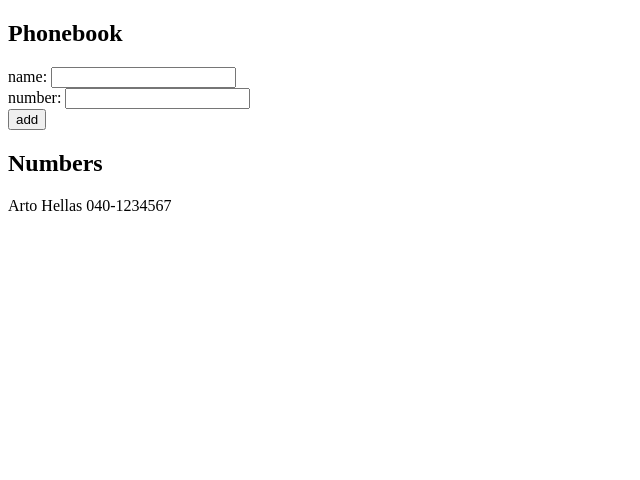
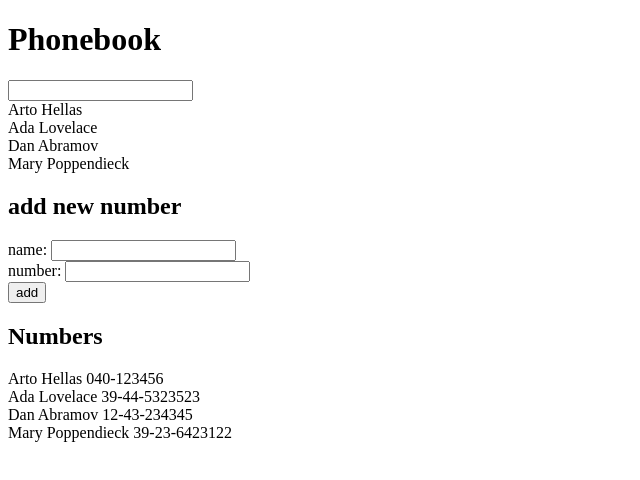
Before and after one commit to Some0ne3lse/fullstackopen_assignments, a React (Vite) app in the folder part2/phonebook/: page / in a window 1280 px wide. Shown: the top 480 px of the page, without its empty margins (0-640 px from the left). Built offline with nearby package versions, Linux system fonts and the light colour scheme.

Commit message:
Starting on filter

```diff
--- a/part2/phonebook/src/App.jsx
+++ b/part2/phonebook/src/App.jsx
@@ -3,11 +3,14 @@
 
 const App = () => {
   const [persons, setPersons] = useState([
-    { name: "Arto Hellas", number: "040-1234567" },
+    { name: "Arto Hellas", number: "040-123456", id: 1 },
+    { name: "Ada Lovelace", number: "39-44-5323523", id: 2 },
+    { name: "Dan Abramov", number: "12-43-234345", id: 3 },
+    { name: "Mary Poppendieck", number: "39-23-6423122", id: 4 },
   ]);
   const [newName, setNewName] = useState("");
   const [newNumber, setNewNumber] = useState("");
-
+  const [filteredNames, setFilteredNames] = useState(persons);
   const addPerson = (event) => {
     event.preventDefault();
     const personObject = {
@@ -31,9 +34,22 @@
     setNewNumber(event.target.value);
   };
 
+  const handleFilter = (event) => {
+    const value = event.target.value;
+    const filtered = persons.filter((person) => person.name.includes(value));
+    setFilteredNames(filtered);
+  };
+
   return (
     <div>
-      <h2>Phonebook</h2>
+      <h1>Phonebook</h1>
+      <input onChange={handleFilter} />
+      <ul>
+        {filteredNames.map((person) => (
+          <li>{person.name}</li>
+        ))}
+      </ul>
+      <h2>add new number</h2>
       <form onSubmit={addPerson}>
         <div>
           name: <input value={newName} onChange={handleNameChange} />
```
